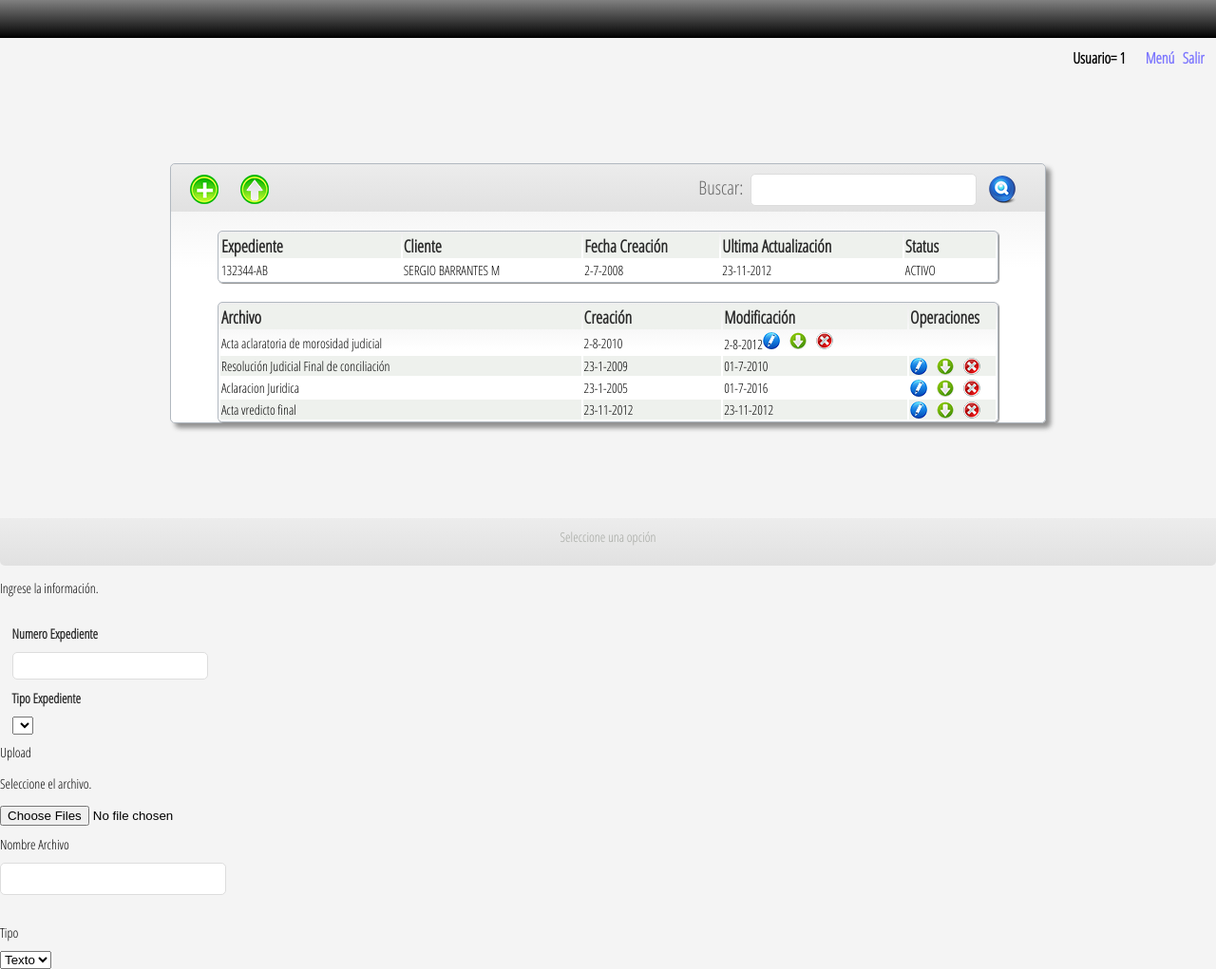
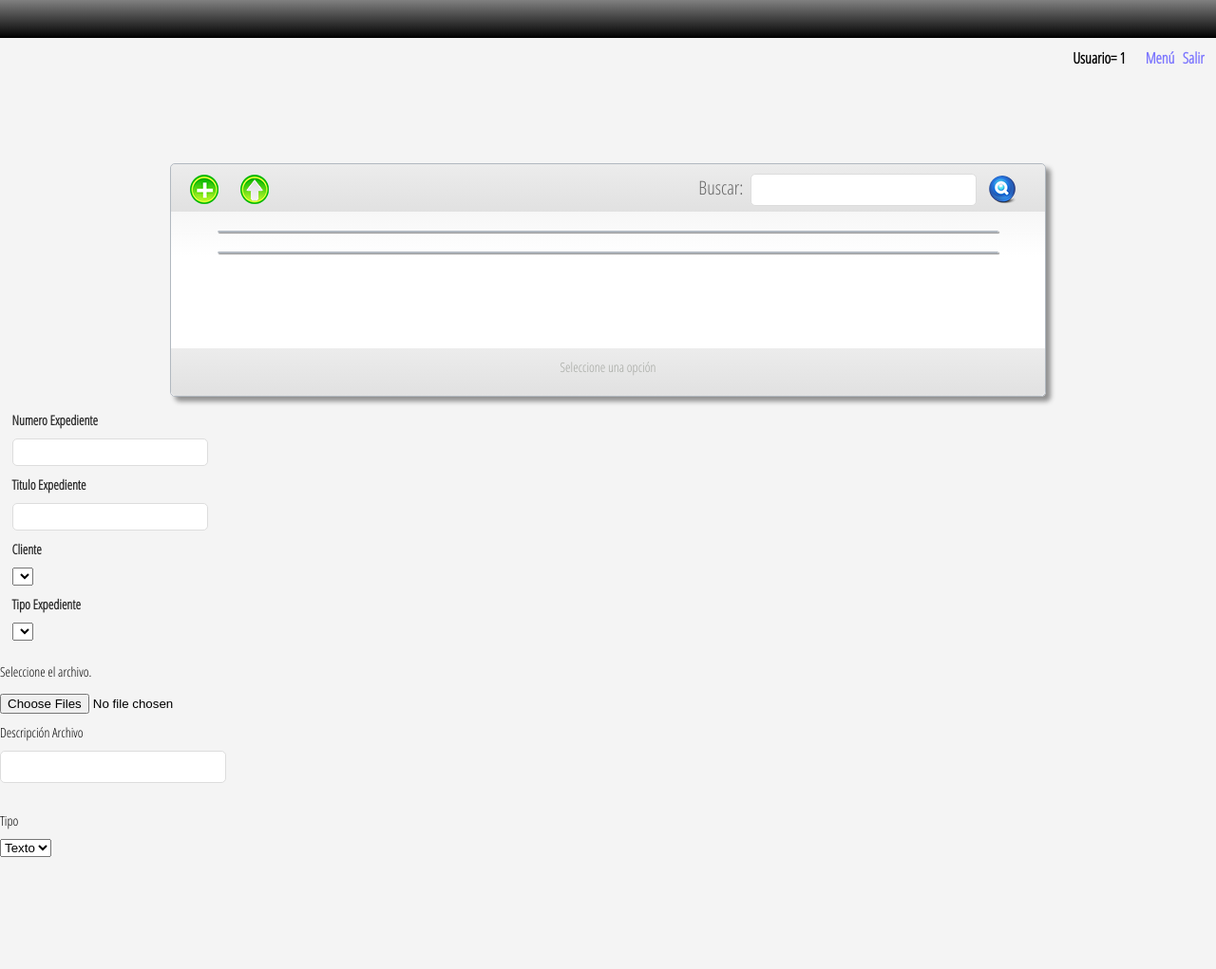
Before and after one commit to yitec/XPD, a PHP site: page /expedientes.php in a window 1280 px wide. Shown: the whole page at 95% size. After the commit the page ends 903 px from the top, so only its background shows below. Run offline with PHP 8.4, Linux system fonts and the light colour scheme; the visitor is signed in with stand-in values (Sample User, id 1); tables that the repository leaves empty or names only in its code hold one stand-in row (values such as "Sample post"); lists and menus that the app fills with data are empty; some libraries are stand-ins or nearby versions.

Commit message:
Fixed expediente

```diff
--- a/expedientes.php
+++ b/expedientes.php
@@ -24,73 +24,39 @@ conectar();
                 <div class="sub_header">
                     <span id="add"><img src="img/add.png" id="boton_add" title="Crear un expediente."></span>
                     <span id="boton_subir"><input  value="Subir Archivo" title="Subir Archivo."  name="submit" id="boton_subir" type="image"  src="img/upload.png" /></span>
-                    <span id="search"><label for="buscar">Buscar:</label>&nbsp;&nbsp;<input type="text" class="inputbox" name="txt_buscar" title="Buscar un expediente." value="" /></span>
-                    <span id="search_icon"><img  src="img/search.png"></span>
+                    <span id="search"><label for="buscar">Buscar:</label>&nbsp;&nbsp;<input type="text" class="inputbox" name="txt_buscar" id="txt_buscar" title="Buscar un expediente." value="" /></span>
+                    <span id="search_icon"><img  id="btn_buscar"src="img/search.png"></span>
                 </div>
-                    <div class="box_contenidos">
-                    <table>
-                    <tr class="subtitulos">
-                        <td width="200">Expediente</td>
-                        <td id="clientes">Cliente</td>
-                        <td id="creacion">Fecha Creación</td>
-                        <td id="actualizacion">Ultima Actualización</td>
-                        <td id="status">Status</td>
-                    </tr>
-                    <tr>
-                        <td>132344-AB</td>
-                        <td>SERGIO BARRANTES M</td>
-                        <td>2-7-2008</td>
-                        <td>23-11-2012</td>
-                        <td>ACTIVO</td>
-                    </tr>
-                    </table>
+                    <div id="header_expediente" class="box_contenidos">
+
                     </div>
                     <div id="contenido_archivos" class="box_contenidos">
-                    <table>
-                    <tr class="subtitulos">
-                        <td id="archivo">Archivo</td>
-                        <td id="creacion">Creación</td>
-                        <td id="actualizacion">Modificación</td>
-                        <td id="acciones">Operaciones</td>
-                    </tr>
-                    <tr>
-                        <td>Acta aclaratoria de morosidad judicial</td>
-                        <td>2-8-2010</td>
-                        <td>2-8-2012</                        <td ><img src="img/edit_icon.png" title="Editar"><img  class="iconos" src="img/download_icon.png" title="Descargar"><img  class="iconos" src="img/delete_icon.png" title="Eliminar"></td>
-                    </tr>
-                    <tr>
-                        <td>Resolución Judicial Final de conciliación</td>
-                        <td>23-1-2009</td>
-                        <td>01-7-2010</td>
-                        <td><img src="img/edit_icon.png" title="Editar"><img  class="iconos" src="img/download_icon.png" title="Descargar"><img  class="iconos" src="img/delete_icon.png" title="Eliminar"></td>
-                    </tr>
-                    <tr>
-                        <td>Aclaracion Juridica</td>
-                        <td>23-1-2005</td>
-                        <td>01-7-2016</td>
-                        <td><img src="img/edit_icon.png" title="Editar"><img  class="iconos" src="img/download_icon.png" title="Descargar"><img  class="iconos" src="img/delete_icon.png" title="Eliminar"></td>
-                    </tr>
-                    <tr>
-                        <td>Acta vredicto final</td>
-                        <td>23-11-2012</td>
-                        <td>23-11-2012</td>
-                        <td><img src="img/edit_icon.png" title="Editar"><img  class="iconos" src="img/download_icon.png" title="Descargar"><img  class="iconos" src="img/delete_icon.png" title="Eliminar"></td>
-                    </tr>
-                    </table>
+
                     </div>
-</div>
+
 
 
                 <div class="sub_footer">Seleccione una opción</div>
 			</div>
 <!-- ---------------------------------------------Ventana Modal Crear Expediente-------------------------------------------------------- -->
 <div id="dialog-form" title="Crear nuevo expediente">
-  <p class="validateTips">Ingrese la información.</p>
-
   <form>
   <fieldset>
     <div class="separacion"><label for="numero" class="labels">Numero Expediente</label></div>
     <div class="separacion"><input type="text" name="txt_numero" id="txt_numero" class="inputbox_peq" /></div>
+    <div class="separacion"><label for="titulo" class="labels">Titulo Expediente</label></div>
+    <div class="separacion"><input type="text" name="txt_titulo" id="txt_titulo" class="inputbox_peq" /></div>
+    <div class="separacion"><label for="titulo" class="labels">Cliente</label></div>
+    <div class="separacion">
+    <select name="cmb_cliente" id="cmb_cliente">
+    <?
+    $result=mysql_query("select * from tbl_clientes where estado=1");
+    while($row=mysql_fetch_object($result)){
+        echo '<option value="'.$row->id.'">'.$row->nombre.'</option>';
+    }
+    ?>
+    </select>
+    </div>
     <div class="separacion"><label for="tipo" class="labels">Tipo Expediente</label></div>
     <div class="separacion">
     <select name="cmb_categoria" id="cmb_categoria">
@@ -102,17 +68,17 @@ conectar();
     ?>
     </select>
     </div>
+
   </fieldset>
   </form>
 </div>
 <!-- ---------------------------------------------Ventana Modal Archivo-------------------------------------------------------- -->
-<div class="but" id="upload_button">Upload</div>
   <div id="dialog-form-subir" title="Subir un archivo">
   <p class="validateTips">Seleccione el archivo.</p>
     <input id="fileupload" type="file" name="files[]" data-url="server/php/" multiple>
     <div id="progress"></div>
-    <div class="separacion"><span>Nombre Archivo</span></div>
-    <div class="separacion"><span><input type="text" class="inputbox"></span></div>
+    <div class="separacion"><span>Descripci&oacute;n Archivo</span></div>
+    <div class="separacion"><span><input type="text" id="txt_descripcion" class="inputbox"></span></div>
     <div class="separacion"><span>Tipo</span></div>
     <div class="separacion"><span><select id="cmb_tipo"class="combo"><option value="1">Texto</option><option value="2">Pdf</option><option value="3">video</option></span></div>
   </div>
--- a/includes/Scripts_Expedientes.js
+++ b/includes/Scripts_Expedientes.js
@@ -6,12 +6,12 @@ $(document).ready(function(){
 /***************************************Dialog Form Crear Expediente*************************************************************/
     $( "#dialog-form" ).dialog({
       autoOpen: false,
-      height: 350,
+      height: 450,
       width: 350,
       modal: true,
       buttons: {
         "Crear nuevo expediente": function() {
-        	var parametros=$("#txt_numero").val()+","+$("#cmb_categoria").val();
+        	var parametros=$("#txt_numero").val()+","+$("#cmb_categoria").val()+","+$("#txt_titulo").val()+","+$("#cmb_cliente").val();
         	$.ajax({ data: "metodo=crea_expedientes&parametros="+parametros,
 			type: "POST",
 			dataType: "json",
@@ -48,9 +48,12 @@ $(document).ready(function(){
       modal: false,
       buttons: {
        Finalizar: function() {
-        alert($('#fileupload').val());
+          $('#progress').empty();
+          $('#txt_descripcion').val()="";
           $( this ).dialog( "close" );
           guarda_archivo();
+
+
       },
         Cancelar: function() {
           $( this ).dialog( "close" );
@@ -74,7 +77,7 @@ $(document).ready(function(){
 /**********************************************
 Accion:Despliega el listado de los archivos asignado a un expedientte
 Parametros:id del expediente y numero del expediente
-Ivocación:Boton upload_file y guard_archivo.
+Ivocación:Boton upload_file y guard_archivo busca_archivos.
 /**********************************************/
 function despliega_archivos(id,numero){
 	var vhtml='';
@@ -86,15 +89,53 @@ function despliega_archivos(id,numero){
 			success: function(datos){
 					var dataJson = eval(datos);
             			$("#contenido_archivos").html("");
-            			vhtml='<div class="box_contenidos"><table><tr class="subtitulos"><td>Archivo</td><td id="clientes">Fecha Creacion</td><td id="creacion">Fecha Modificacion</td><td id="actualizacion">Operaciones</td></tr>';
+            			vhtml='<div><table><tr class="subtitulos"><td>Descripcion</td><td>Archivo</td><td id="clientes">Fecha Creacion</td><td id="creacion">Fecha Modificacion</td><td id="actualizacion">Operaciones</td></tr>';
             			for(var i in dataJson){
-                			vhtml=vhtml+'<tr><td>'+dataJson[i].nombre_archivo+'</td><td>'+dataJson[i].fecha_creacion+'</td><td>'+dataJson[i].fecha_modificacion+'</td><td ><img src="img/edit_icon.png" title="Editar"><img  class="iconos" src="img/download_icon.png" title="Descargar"><img  class="iconos" src="img/delete_icon.png" title="Eliminar"></td></tr>';
+                			vhtml=vhtml+'<tr><td>'+dataJson[i].descripcion+'</td><td>'+dataJson[i].nombre_archivo+'</td><td>'+dataJson[i].fecha_creacion+'</td><td>'+dataJson[i].fecha_modificacion+'</td><td ><img src="img/edit_icon.png" title="Editar"><img  class="iconos" src="img/download_icon.png" title="Descargar"><img  class="iconos" src="img/delete_icon.png" title="Eliminar"></td></tr>';
 	                	}
                 	vhtml=vhtml+'</table></div>';
 					$('#contenido_archivos').append(vhtml);
 
 			}
 	});
+}
+
+
+/************************************Despliega header************************************************************/
+/**********************************************
+Accion:Despliega el header de un expediente (Numero-Nombre etc)
+Parametros:datos del header
+Ivocación:Buscar expediente
+/**********************************************/
+function despliega_header(numero,nombre,creacion,modificacion,estado){
+  var vhtml="";
+  if(estado==1){
+    var est="Activo";
+  }else{
+    var est="Desactivado";
+  }
+  $("#header_expediente").html("");
+  vhtml='<table><tr class="subtitulos"><td width="200">Expediente</td><td id="clientes">Cliente</td><td id="creacion">Fecha Creación</td><td id="actualizacion">Ultima Actualización</td><td id="status">Status</td></tr><tr><td>'+numero+'</td><td>'+nombre+'</td><td>'+creacion+'</td><td>'+modificacion+'</td><td>'+est+'</td></tr></table>';
+  $('#header_expediente').append(vhtml);
+}
+
+
+/************************************Despliega Numeros************************************************************/
+/**********************************************
+Accion:Despliega los numeros de expedientes pertenecientes a un cliente
+Parametros:datos de los numeros
+Ivocación:Buscar expediente
+/**********************************************/
+function despliega_numeros(data){
+  var vhtml="";
+  var dataJson = eval(data);
+  $("#header_expediente").html("");
+  vhtml='<table><tr class="subtitulos"><td width="200">Expediente</td><td>Titulo</td><td>Ver</td></tr>';
+  for(var i in dataJson){
+    vhtml=vhtml+'<tr><td>'+dataJson[i].numero+'</td><td>'+dataJson[i].titulo+'</td><td><img src="img/search.png" class="numeros_buscar" id="'+dataJson[i].numero+'"></td>';
+  }
+  vhtml=vhtml+'<table>';
+  $('#header_expediente').append(vhtml);
 }
 
 /********************************************Subir archivo*****************************************************************/
@@ -130,7 +171,7 @@ Parametros:
 Ivocación:Funcion subir archivo
 /**********************************************/
 function guarda_archivo(){
-  var parametros=archivo+","+$("#cmb_tipo").val();
+  var parametros=archivo+","+$("#cmb_tipo").val()+","+$("#txt_descripcion").val();
   $.ajax({ data: "metodo=guarda_archivo&parametros="+parametros,
     type: "POST",
     dataType: "json",
@@ -145,13 +186,39 @@ function guarda_archivo(){
 
     }
 
-  }
-
-
-  );
+  });
 
 
 }
+
+/********************************************Buscar expediente*****************************************************************/
+/**********************************************
+Accion:Busca un expediente por numero o nombre
+Parametros:datos del input txt_buscar
+Ivocación:click img_biscar
+/**********************************************/
+
+$('#btn_buscar').click(function(){
+    var parametros=$("#txt_buscar").val()+",";
+    $.ajax({
+    data: "metodo=busca_expediente&parametros="+parametros,
+    type: "POST",
+    dataType: "json",
+    url: "../operaciones/Clase_Expedientes.php",
+    success: function (data){
+      if (data.id_expediente>0){
+        despliega_header(data.numero_expediente,data.nombre_cliente,data.fecha_creacion,data.fecha_modificacion,data.estado);
+        despliega_archivos(data.id_expediente,0);
+      }else
+      {
+        despliega_numeros(data);
+      }
+    }
+    });
+
+});
+
+
 /************************************Tool Tip************************************************************/
 $( document ).tooltip({
       position: {
```
Also changed, not shown: operaciones/Clase_Expedientes.php (+48 -3 lines), 1 other file.
